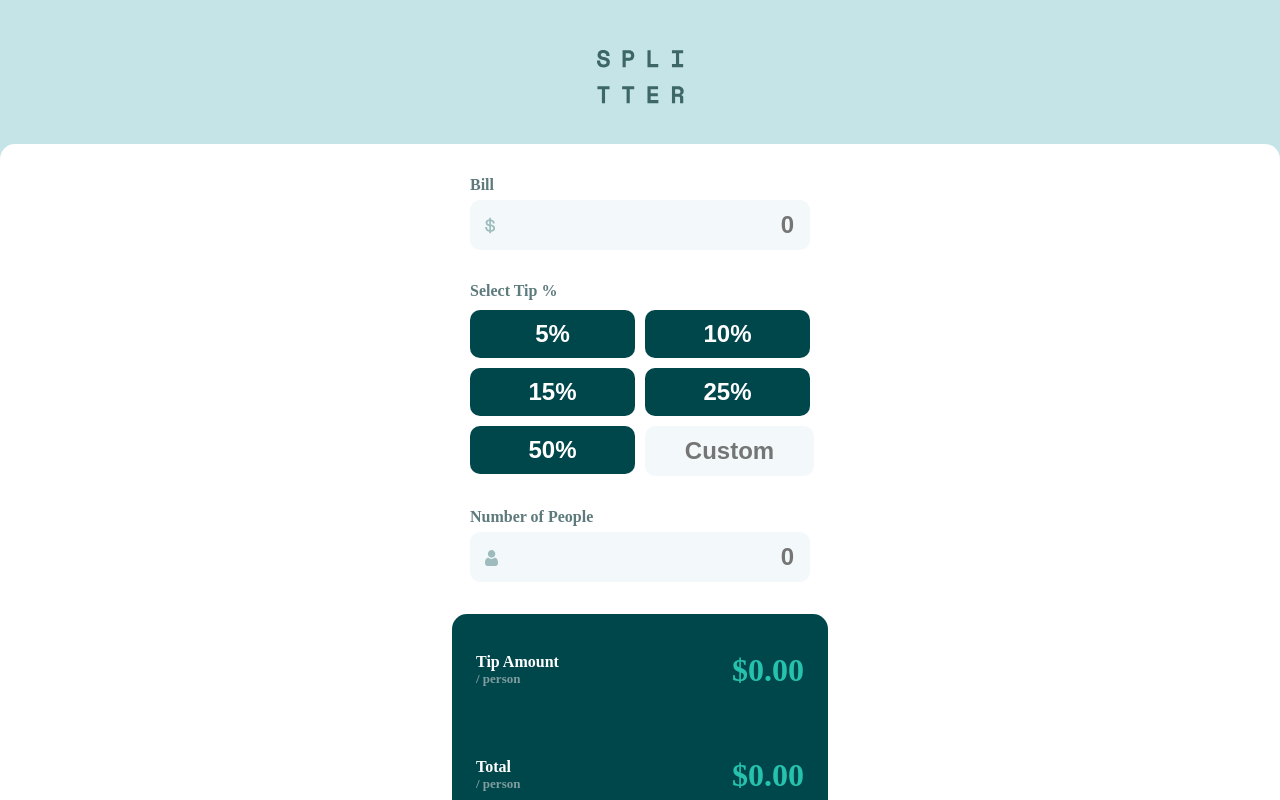
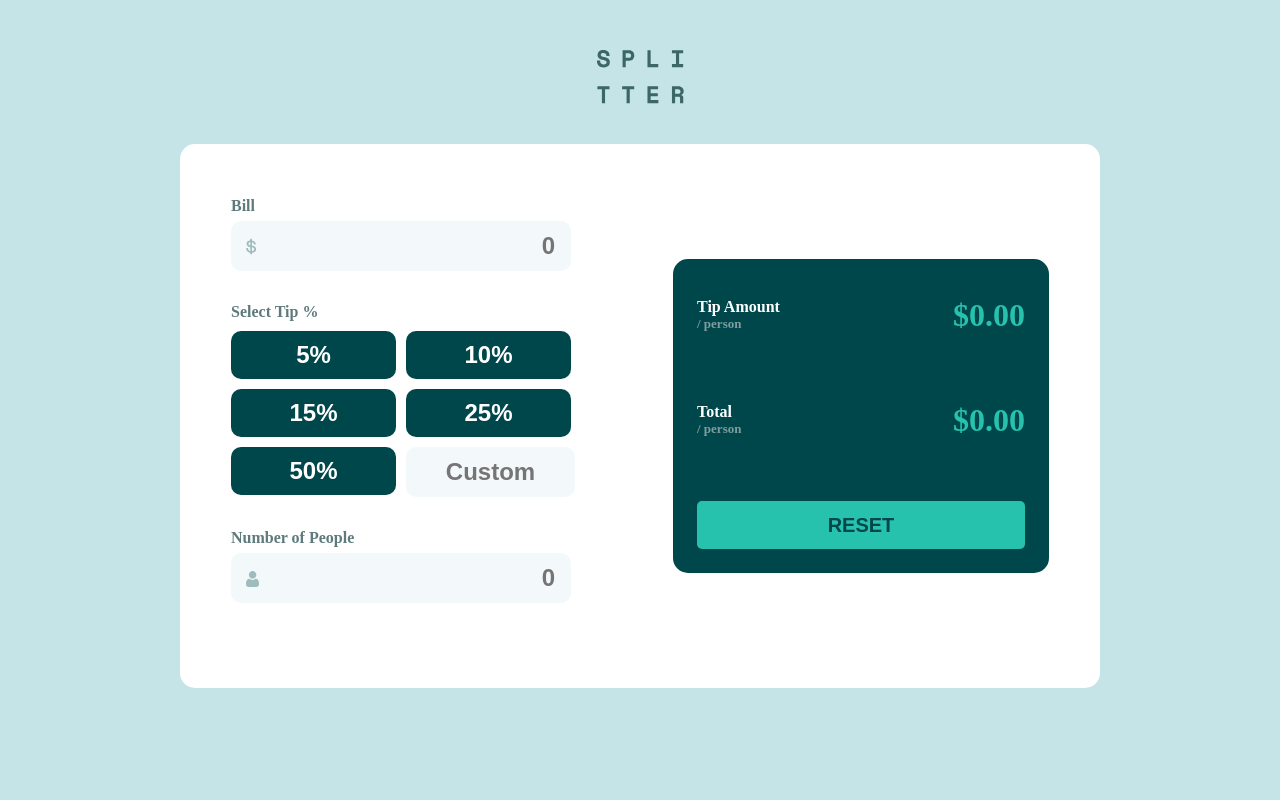
Before and after one commit to CESAR-JARAMILLO/React-Tip-Calculator, a React (Create React App) app: page / in a window 1280 px wide. Shown: the top 800 px of the page. Built offline with nearby package versions, Linux system fonts and the light colour scheme.

Commit message:
styled for desktop layout

```diff
--- a/src/components/Card/Card.css
+++ b/src/components/Card/Card.css
@@ -1,6 +1,5 @@
 .main-card{
   background: #fff;
-  /* height: 85vh; */
   border-radius: 15px;
   /* width: 100%; */
   padding: 32px 0;
@@ -95,3 +94,13 @@ img {
   outline-color: #26c2ae;
   caret-color: #26c2ae;
 }
+
+@media (min-width: 980px) {
+  .main-card {
+    width: 920px;
+    height: 480px;
+    margin: 0 auto;
+    flex-direction: row;
+    justify-content: space-around;
+  }
+}
```
